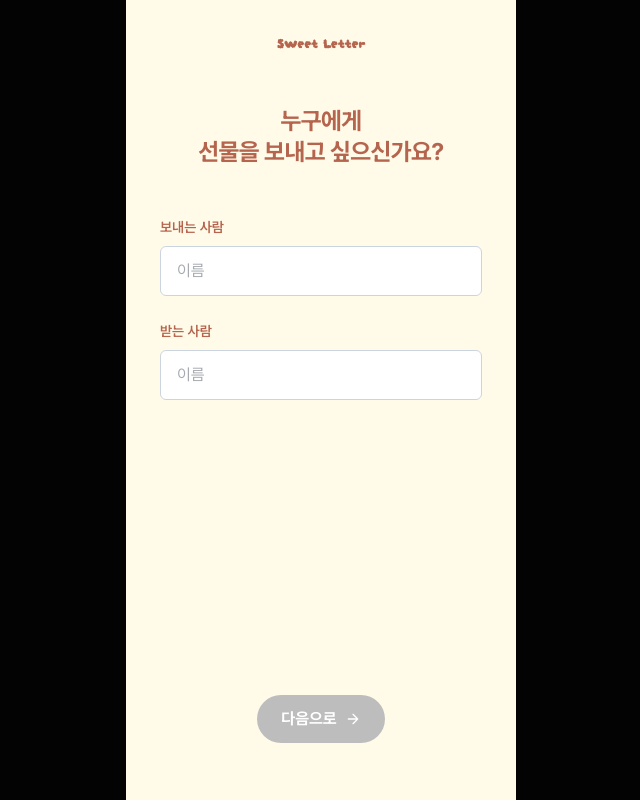
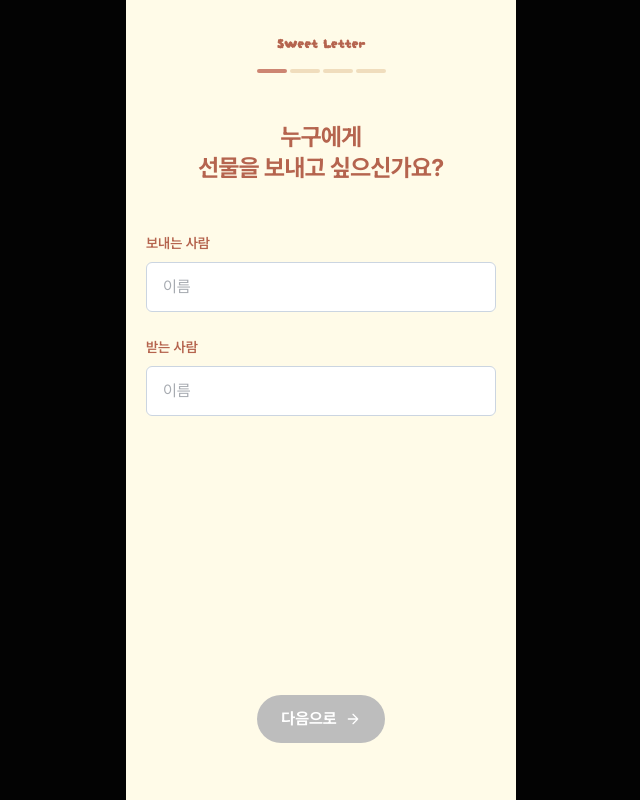
Before and after one commit to Limgabi/iBe, a Next.js app: page /white-day/gift/new in a window 1280 px wide. Shown: the whole page, without its empty margins (319-959 px from the left). Built offline with nearby package versions, Linux system fonts and the light colour scheme; no server answers.

Commit message:
refactor: 화이트데이 Stepper 컴포넌트 적용 (#81)

```diff
--- a/src/app/white-day/gift/new/page.tsx
+++ b/src/app/white-day/gift/new/page.tsx
@@ -4,16 +4,12 @@ import { Suspense } from "react";
 
 export default function Home() {
   return (
-    <div className="mx-auto max-w-md px-5 pt-8 pb-14.25 flex flex-1 flex-col min-h-screen gap-12">
-      <div className="flex flex-col gap-3">
-        <span
-          className={`${meongiB.className} text-modal-service text-[#B5644E] text-center`}
-        >
-          Sweet Letter
-        </span>
-        {/** TODO: steps */}
-      </div>
-
+    <div className="mx-auto max-w-md px-5 pt-8 pb-14.25 flex flex-1 flex-col min-h-screen gap-3">
+      <span
+        className={`${meongiB.className} text-modal-service text-[#B5644E] text-center`}
+      >
+        Sweet Letter
+      </span>
       <Suspense fallback={null}>
         <GiftCreateFlow />
       </Suspense>
--- a/src/components/white-day/gift-create-flow.tsx
+++ b/src/components/white-day/gift-create-flow.tsx
@@ -1,12 +1,13 @@
-'use client';
+"use client";
 
-import Step1 from '@/src/components/white-day/step-1';
-import Step2 from '@/src/components/white-day/step-2';
-import { WhiteDayProvider } from '@/src/contexts/white-day';
-import { useSearchParams } from 'next/navigation';
-import { useMemo } from 'react';
-import Step3 from './step-3';
-import Step4 from './step-4';
+import Step1 from "@/src/components/white-day/step-1";
+import Step2 from "@/src/components/white-day/step-2";
+import { WhiteDayProvider } from "@/src/contexts/white-day";
+import { useSearchParams } from "next/navigation";
+import { useMemo } from "react";
+import Step3 from "./step-3";
+import Step4 from "./step-4";
+import Stepper from "@/src/components/common/stepper/stepper";
 
 export default function GiftCreateFlow() {
   const searchParams = useSearchParams();
@@ -15,19 +16,23 @@ export default function GiftCreateFlow() {
     Math.max(min, Math.min(max, n));
 
   const step = useMemo(() => {
-    const raw = Number(searchParams.get('step') ?? '1');
+    const raw = Number(searchParams.get("step") ?? "1");
     const safe = Number.isFinite(raw) ? raw : 1;
     return clamp(safe, 1, 5);
   }, [searchParams]);
 
   return (
     <WhiteDayProvider>
-      <div className="flex flex-col flex-1 min-h-0 w-full px-[14px]">
-        {step === 1 && <Step1 />}
-        {step === 2 && <Step2 />}
-        {step === 3 && <Step3 />}
-        {step === 4 && <Step4 />}
-      </div>
+      <Stepper
+        theme="white-day"
+        currentStep={step}
+        steps={[
+          { key: "s1", content: <Step1 /> },
+          { key: "s2", content: <Step2 /> },
+          { key: "s3", content: <Step3 /> },
+          { key: "s4", content: <Step4 /> },
+        ]}
+      />
     </WhiteDayProvider>
   );
 }
```
